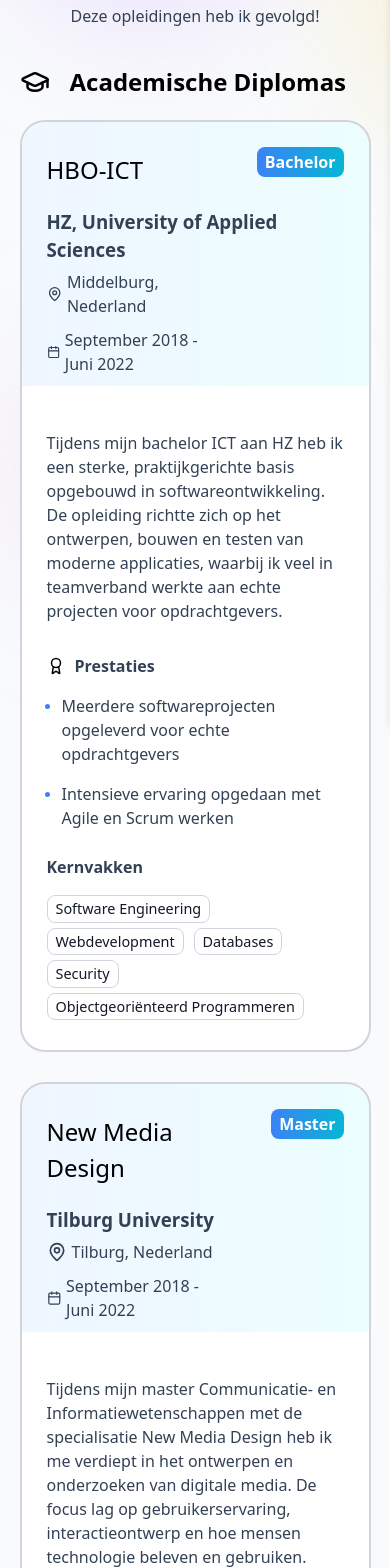
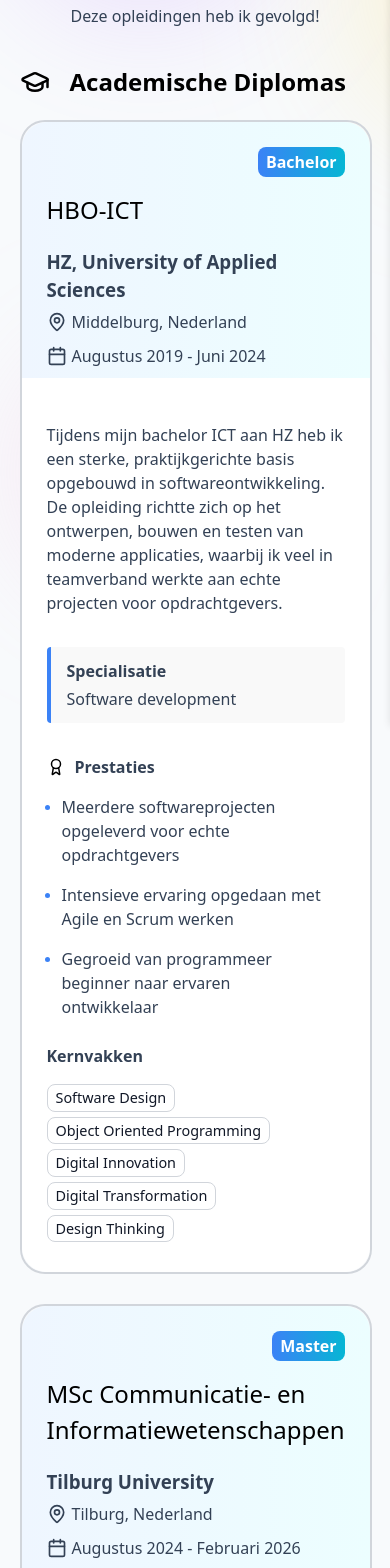
Before and after one commit to JurgenvanF/jurgenvanf-portfolio, a React (Vite) app: page /opleiding in a window 390 px wide. Shown: the part 280-1848 px from the top of the page. Built offline with nearby package versions, Linux system fonts and the light colour scheme; no server answers; a web font is replaced by a local one.

Commit message:
Better responsiveness and added specialization

```diff
--- a/src/pages/education/Education.css
+++ b/src/pages/education/Education.css
@@ -1,6 +1,7 @@
 :root {
   /* Backgrounds */
   --color-bg-card: white;
+  --color-bg-specialization: #f9f9f9;
   --color-bg-header: linear-gradient(to right, #eff6ff, #ecfeff);
   --color-bg-level: linear-gradient(to right, #3b82f6, #06b6d4);
 
@@ -14,6 +15,8 @@
   /* Bullets */
   --color-bullet: #3b82f6; /* blue-500 */
 
+  --color-specialization-border: #3b82f6;
+
   /* Courses */
   --color-course-text: #111827; /* slate-900 */
   --color-course-border: #d1d5db; /* slate-300 */
@@ -22,6 +25,7 @@
 /* Dark Mode overrides */
 .dark {
   --color-bg-card: #1f2937; /* slate-800 */
+  --color-bg-specialization: #111827;
   --color-bg-header: linear-gradient(
     to right,
     #0f172a,
@@ -33,6 +37,7 @@
   --color-text-primary: #f9fafb; /* slate-50 */
   --color-text-secondary: #d1d5db; /* slate-300 */
   --color-bullet: #2563eb;
+  --color-specialization-border: #2563eb;
   --color-course-text: #f9fafb;
   --color-course-border: #374151;
 }
@@ -105,6 +110,12 @@
   transform: scale(1.05);
 }
 
+@media (max-width: 700px) {
+  .education__container__item:hover {
+    transform: scale(1);
+  }
+}
+
 .education__container__item__details {
   display: flex;
   justify-content: space-between;
@@ -112,6 +123,35 @@
   background: var(--color-bg-header);
   transition: all 0.2s ease;
   border-radius: 25px 25px 0 0;
+}
+
+@media (max-width: 500px) {
+  .education__container__item__details {
+    flex-direction: column;
+    gap: 15px;
+  }
+
+  .education__container__item__details__level {
+    order: -1;
+    width: fit-content;
+    margin: 25px 25px 0 auto !important;
+  }
+
+  .education__container__item__details__school__locdate {
+    width: 100%;
+  }
+
+  .education__container__item__details__school {
+    margin: 0px 25px 10px 25px !important;
+  }
+
+  .education__container__item__details__school__name {
+    width: 100% !important;
+  }
+
+  .education__container__item__details__school__subject {
+    margin-top: 0;
+  }
 }
 
 .education__container__item__details__school {
@@ -177,6 +217,24 @@
   margin: 25px 0 15px 0;
 }
 
+.education__container__item__spec__text__specialization {
+  margin: 2rem 0 1rem 0;
+  background: var(--color-bg-specialization);
+  padding: 0.75rem 1rem;
+  border-left: 4px solid var(--color-specialization-border);
+  border-radius: 4px;
+}
+
+.education__container__item__spec__text__specialization__title {
+  font-weight: 600;
+  margin-bottom: 0.25rem;
+  margin-top: 0;
+}
+
+.education__container__item__spec__text__specialization__content {
+  margin: 0;
+}
+
 .education__container__item__spec__text__achievements__title {
   display: flex;
   color: var(--color-text-primary);
@@ -228,3 +286,7 @@
   font-size: 0.9rem;
   padding: 2px 8px;
 }
+
+.nowrap {
+  white-space: nowrap;
+}
--- a/src/pages/education/Education.jsx
+++ b/src/pages/education/Education.jsx
@@ -40,7 +40,8 @@
                   <div className="education__container__item__details__school__date">
                     <Calendar className="education__container__item__details__school__date__icon" />
                     <span className="education__container__item__details__school__date__text">
-                      September 2018 - Juni 2022
+                      <span>Augustus 2019 -</span>{" "}
+                      <span className="nowrap">Juni 2024</span>
                     </span>
                   </div>
                 </div>
@@ -59,6 +60,16 @@
                   echte projecten voor opdrachtgevers.
                 </div>
 
+                {/* Specialisatie */}
+                <div className="education__container__item__spec__text__specialization">
+                  <p className="education__container__item__spec__text__specialization__title">
+                    Specialisatie
+                  </p>
+                  <p className="education__container__item__spec__text__specialization__content">
+                    Software development
+                  </p>
+                </div>
+
                 <div className="education__container__item__spec__text__achievements">
                   <div className="education__container__item__spec__text__achievements__title">
                     <Award className="education__container__item__spec__text__achievements__title__icon" />
@@ -75,6 +86,10 @@
                       <li className="education__container__item__spec__text__achievements__list__item">
                         Intensieve ervaring opgedaan met Agile en Scrum werken
                       </li>
+                      <li className="education__container__item__spec__text__achievements__list__item">
+                        Gegroeid van programmeer beginner naar ervaren
+                        ontwikkelaar
+                      </li>
                     </ul>
                   </div>
                 </div>
@@ -87,19 +102,19 @@
                   </div>
                   <div className="education__container__item__spec__text__courses__items">
                     <div className="education__container__item__spec__text__courses__item">
-                      Software Engineering
+                      Software Design
                     </div>
                     <div className="education__container__item__spec__text__courses__item">
-                      Webdevelopment
+                      Object Oriented Programming
                     </div>
                     <div className="education__container__item__spec__text__courses__item">
-                      Databases
+                      Digital Innovation
                     </div>
                     <div className="education__container__item__spec__text__courses__item">
-                      Security
+                      Digital Transformation
                     </div>
                     <div className="education__container__item__spec__text__courses__item">
-                      Objectgeoriënteerd Programmeren
+                      Design Thinking
                     </div>
                   </div>
                 </div>
@@ -111,7 +126,7 @@
             <div className="education__container__item__details">
               <div className="education__container__item__details__school">
                 <h2 className="education__container__item__details__school__subject">
-                  New Media Design
+                  MSc Communicatie- en Informatiewetenschappen
                 </h2>
                 <h3 className="education__container__item__details__school__name">
                   Tilburg University
@@ -127,7 +142,8 @@
                   <div className="education__container__item__details__school__date">
                     <Calendar className="education__container__item__details__school__date__icon" />
                     <span className="education__container__item__details__school__date__text">
-                      September 2018 - Juni 2022
+                      <span>Augustus 2024 -</span>{" "}
+                      <span className="nowrap">Februari 2026</span>
                     </span>
                   </div>
                 </div>
@@ -140,10 +156,20 @@
               <p className="education__container__item__spec__text">
                 <div className="education__container__item__spec__text__description">
                   Tijdens mijn master Communicatie- en Informatiewetenschappen
-                  met de specialisatie New Media Design heb ik me verdiept in
-                  het ontwerpen en onderzoeken van digitale media. De focus lag
-                  op gebruikerservaring, interactieontwerp en hoe mensen
-                  technologie beleven en gebruiken.
+                  heb ik me verdiept in het ontwerpen en onderzoeken van
+                  digitale media. De focus lag op gebruikerservaring,
+                  interactieontwerp en hoe mensen technologie beleven en
+                  gebruiken.
+                </div>
+
+                {/* Specialisatie */}
+                <div className="education__container__item__spec__text__specialization">
+                  <p className="education__container__item__spec__text__specialization__title">
+                    Specialisatie
+                  </p>
+                  <p className="education__container__item__spec__text__specialization__content">
+                    New Media Design
+                  </p>
                 </div>
 
                 <div className="education__container__item__spec__text__achievements">
```
